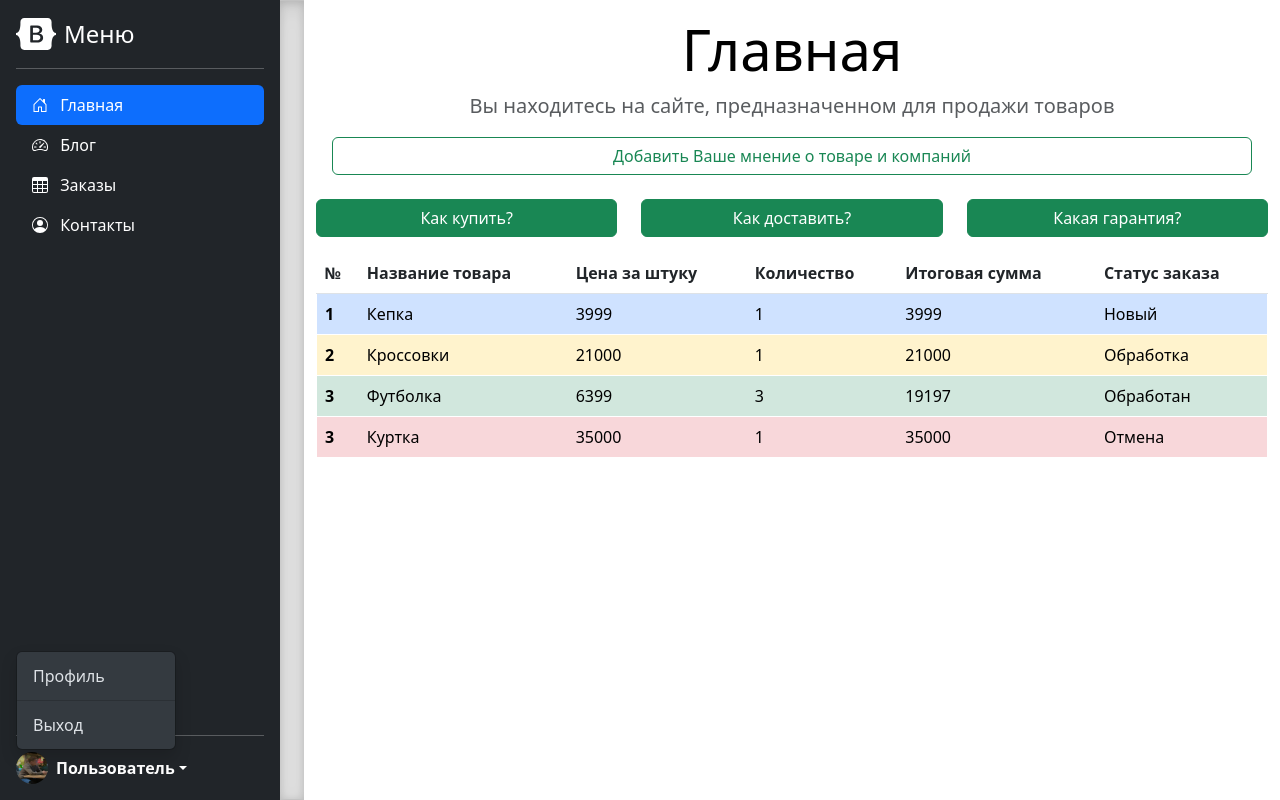
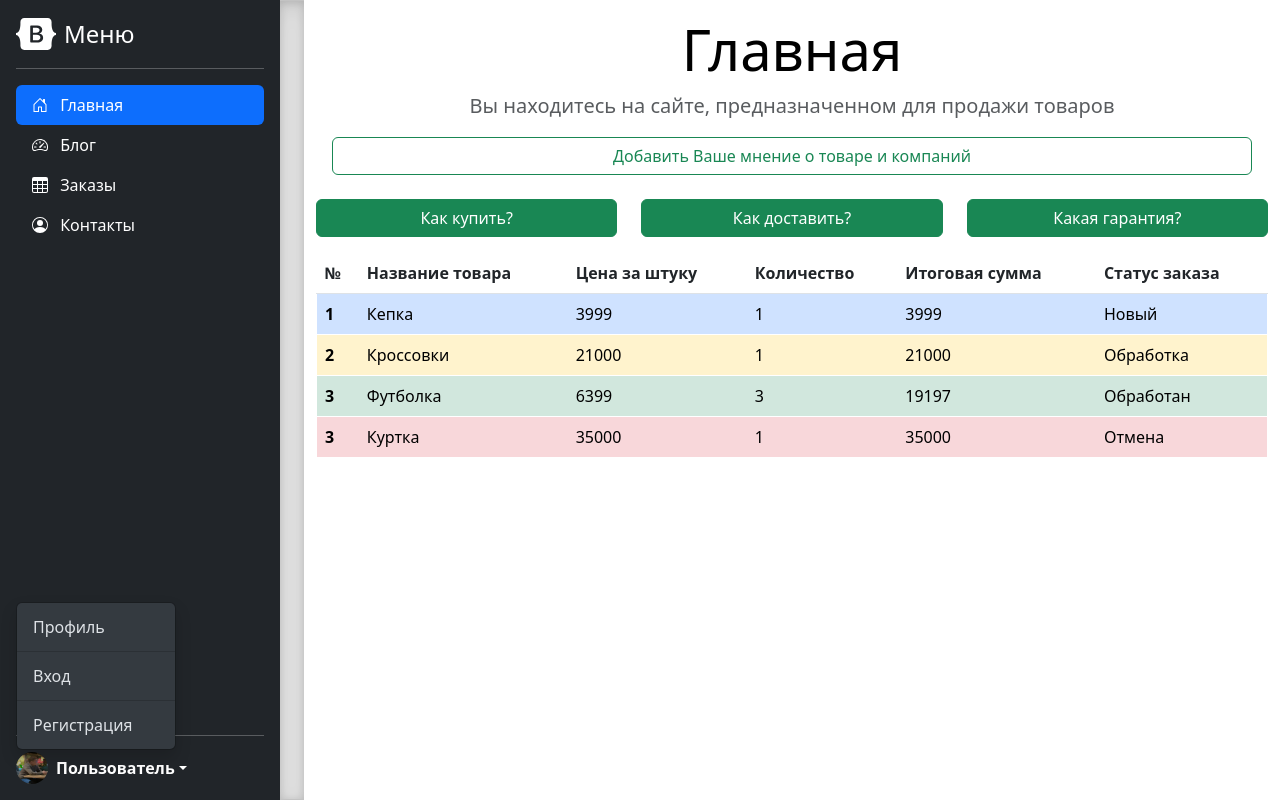
Before and after one commit to DarkhanDaurenov/django_home, a Django app: page /blog/ in a window 1280 px wide, after a click on "Пользователь". Run offline with Django 5.2, Linux system fonts and the light colour scheme; data that the repository does not hold is empty; parts of the project's set-up code (start-up, migrations or seed data) failed here and were passed over; some libraries are stand-ins or nearby versions.

Commit message:
add  catalog/templates/catalog/includes/inc_base_menu.html

```diff
--- a/catalog/templates/catalog/includes/inc_base_menu.html
+++ b/catalog/templates/catalog/includes/inc_base_menu.html
@@ -55,7 +55,18 @@
                 <li>
                     <hr class="dropdown-divider">
                 </li>
-                <li><a class="dropdown-item" href="#">Выход</a></li>
+                {% if user.is_authenticated %}
+                <li><a href="{% url 'users:logout' %}" class="dropdown-item">Выход</a></li>
+                <li>
+                    <hr class="dropdown-divider">
+                </li>
+                {% else %}
+                <li><a href="{% url 'users:login' %}" class="dropdown-item">Вход</a></li>
+                <li>
+                    <hr class="dropdown-divider">
+                </li>
+                <li><a href="{% url 'users:register' %}" class="dropdown-item">Регистрация</a></li>
+                {% endif %}
             </ul>
         </div>
     </div>
```
